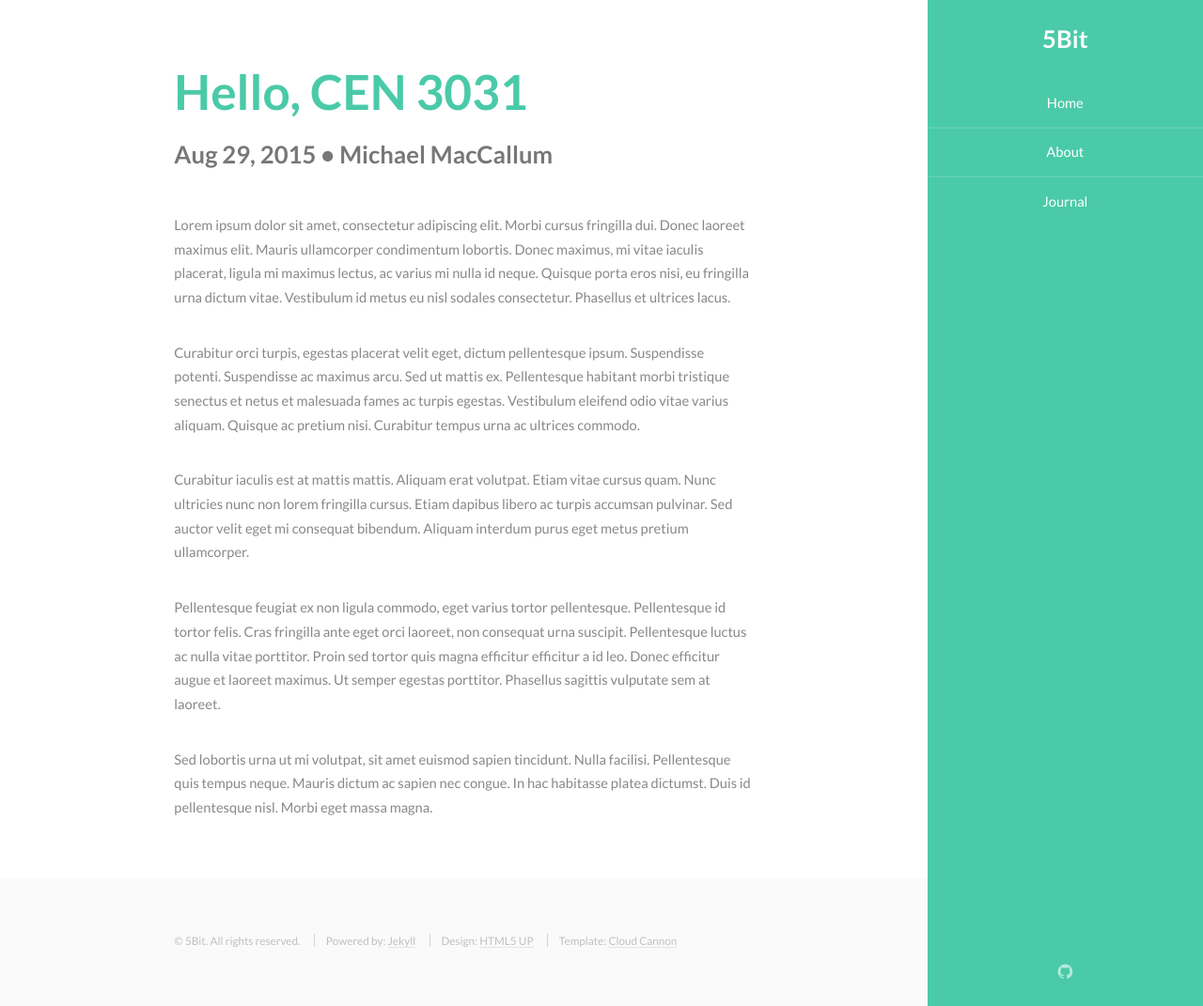
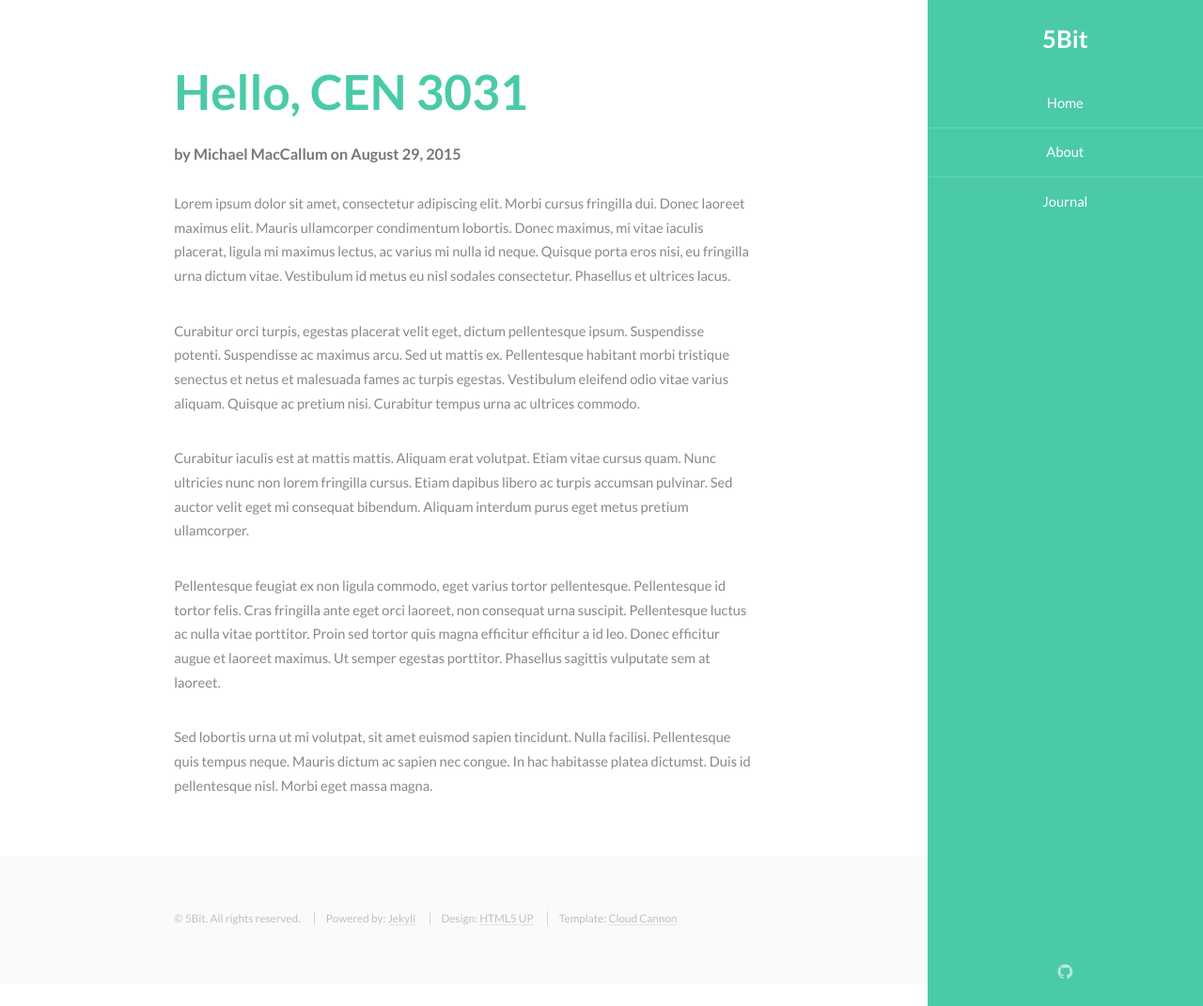
Before and after one commit to 5-Bit/5-bit.github.io, a Jekyll site: the page built from _posts/2015-08-29-Hello-CEN-3031.markdown, in a window 1280 px wide and 1071 px high. Shown: the whole window at 94% size. Built offline with Jekyll 4.4.1, drawn with Linux system fonts in a browser that asks for light colours.

Commit message:
Restructured post date and author

```diff
--- a/_layouts/post.html
+++ b/_layouts/post.html
@@ -5,7 +5,12 @@
   <div class="container">
     <header class="major">
       <h2>{{ page.title }}</h2>
-      <p class="post-meta">{{ page.date | date: "%b %-d, %Y" }}{% if page.author %} • {{ page.author }}{% endif %}{% if page.meta %} • {{ page.meta }}{% endif %}</p>
+      <p class="post-meta" style="font-size: 1.1em;">
+        {% if page.author and page.date %}
+        <span>by {{ page.author }}</span>
+        <span>on {{ page.date | date: '%B %d, %Y' }}</span>
+        {% endif %}
+    </p>
     </header>
 
     <section class="post-content">
```
